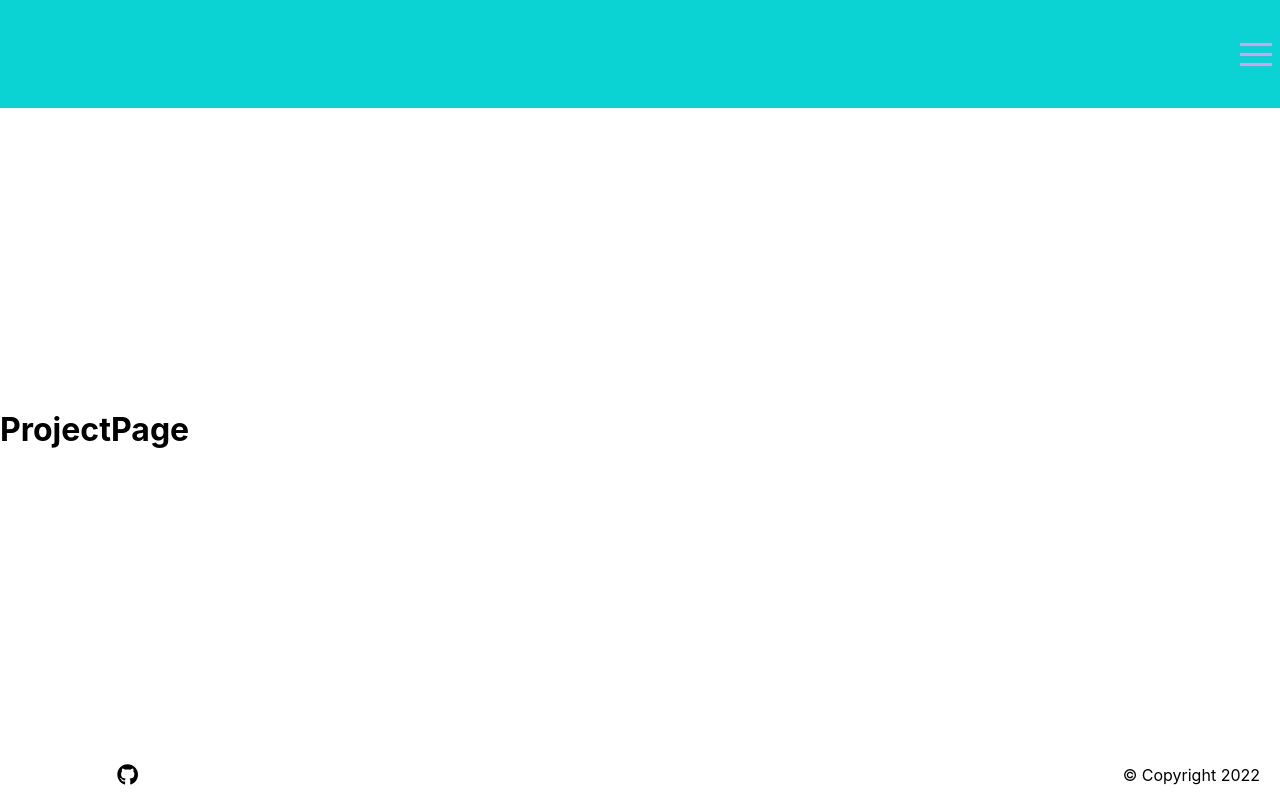
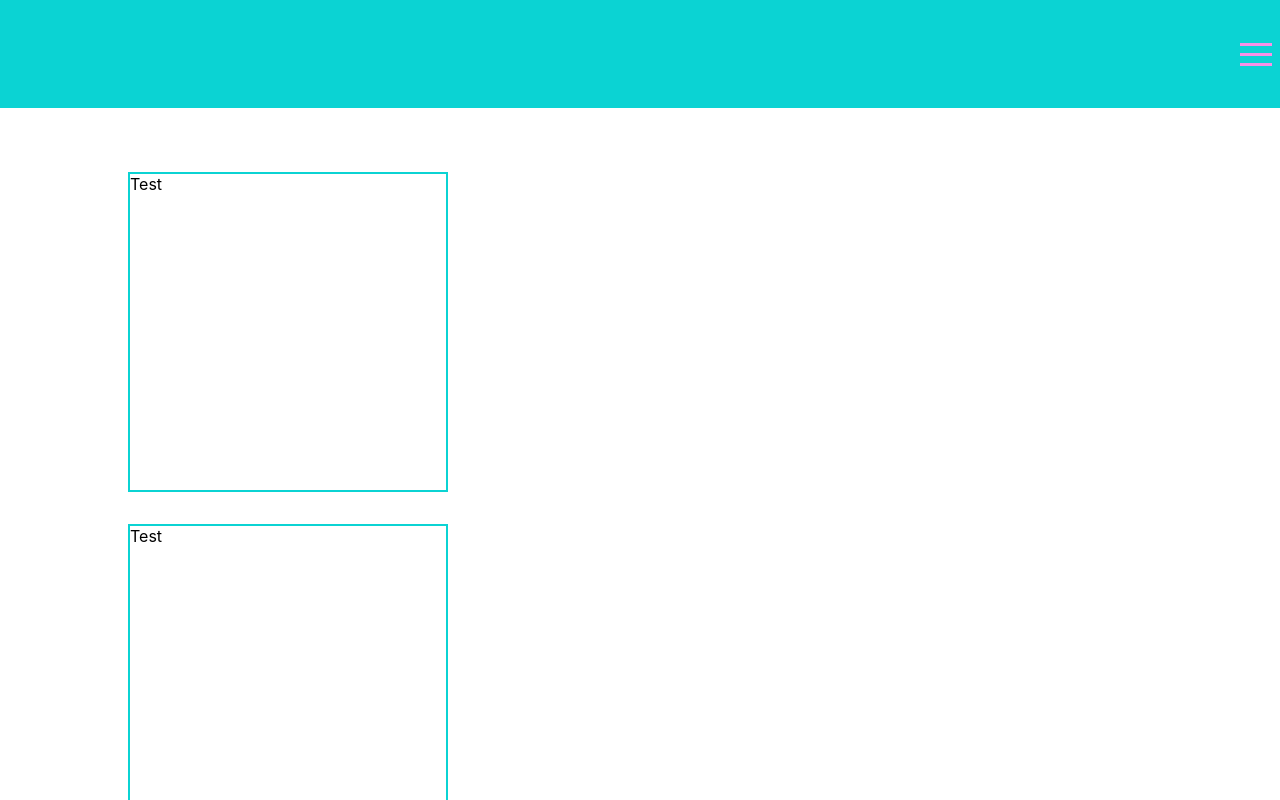
Before and after one commit to mengchaoli/mengchaoli.github.io, a React (Create React App) app: page /projects in a window 1280 px wide. Shown: the top 800 px of the page. Built offline with nearby package versions, Linux system fonts and the light colour scheme.

Commit message:
rename scss layout folder to components, finish project page basic layout

```diff
--- a/src/App.css
+++ /dev/null
@@ -1,38 +0,0 @@
-.App {
-  text-align: center;
-}
-
-.App-logo {
-  height: 40vmin;
-  pointer-events: none;
-}
-
-@media (prefers-reduced-motion: no-preference) {
-  .App-logo {
-    animation: App-logo-spin infinite 20s linear;
-  }
-}
-
-.App-header {
-  background-color: #282c34;
-  min-height: 100vh;
-  display: flex;
-  flex-direction: column;
-  align-items: center;
-  justify-content: center;
-  font-size: calc(10px + 2vmin);
-  color: white;
-}
-
-.App-link {
-  color: #61dafb;
-}
-
-@keyframes App-logo-spin {
-  from {
-    transform: rotate(0deg);
-  }
-  to {
-    transform: rotate(360deg);
-  }
-}
--- /dev/null
+++ b/src/components/project-card.js
@@ -0,0 +1,8 @@
+import React from 'react';
+
+const ProjectCard = (props) => {
+  const { detailLink } = props;
+  return <div className='p-card'>Test</div>;
+};
+
+export default ProjectCard;
--- a/src/pages/projects.js
+++ b/src/pages/projects.js
@@ -1,5 +1,19 @@
+import React, { Fragment } from 'react';
+import ProjectCard from '../components/project-card';
+const projectList = [
+  { detailLink: '123', coverImg: '123' },
+  { detailLink: '123', coverImg: '123' },
+  { detailLink: '123', coverImg: '123' },
+];
 const ProjectPage = () => {
-  return <h1>ProjectPage</h1>;
+  // we can put this in a config file later
+  return (
+    <div className='project-wrapper'>
+      {projectList.map((project) => (
+        <ProjectCard />
+      ))}
+    </div>
+  );
 };
 
 export default ProjectPage;
--- /dev/null
+++ b/src/static/css/components/_project-card.scss
@@ -0,0 +1,6 @@
+.p-card {
+  // need media query here for the height and width
+  width: 320px;
+  height: 320px;
+  border: 2px solid $primary-color-blue;
+}
--- a/src/static/css/main.scss
+++ b/src/static/css/main.scss
@@ -4,9 +4,10 @@
 // Config
 @import 'config';
 
-// Layout
-@import 'layout/header';
-@import 'layout/footer';
+// Components
+@import 'components/header';
+@import 'components/footer';
+@import 'components/project-card';
 
 // Util class
 .center {
@@ -66,3 +67,12 @@
     padding: 0.5rem 1.5rem;
   }
 }
+
+// Project page css
+.project-wrapper {
+  @include all-page-wrapper();
+  display: flex;
+  flex-direction: column;
+  row-gap: 2rem;
+  margin-bottom: 2rem;
+}
```
Also changed, not shown: src/static/css/components/_footer.scss (renamed from src/static/css/layout/_footer.scss), src/static/css/components/_header.scss (renamed from src/static/css/layout/_header.scss).
